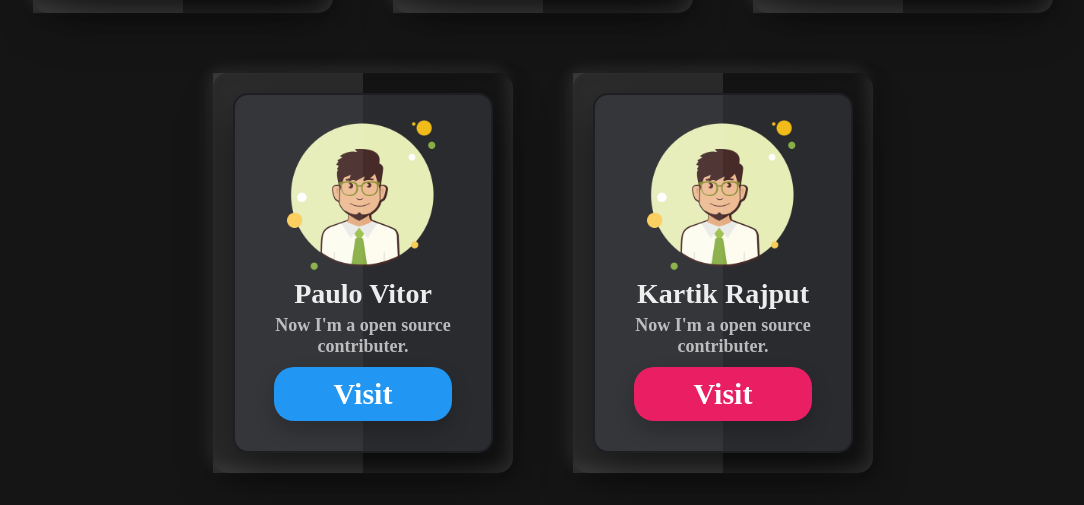
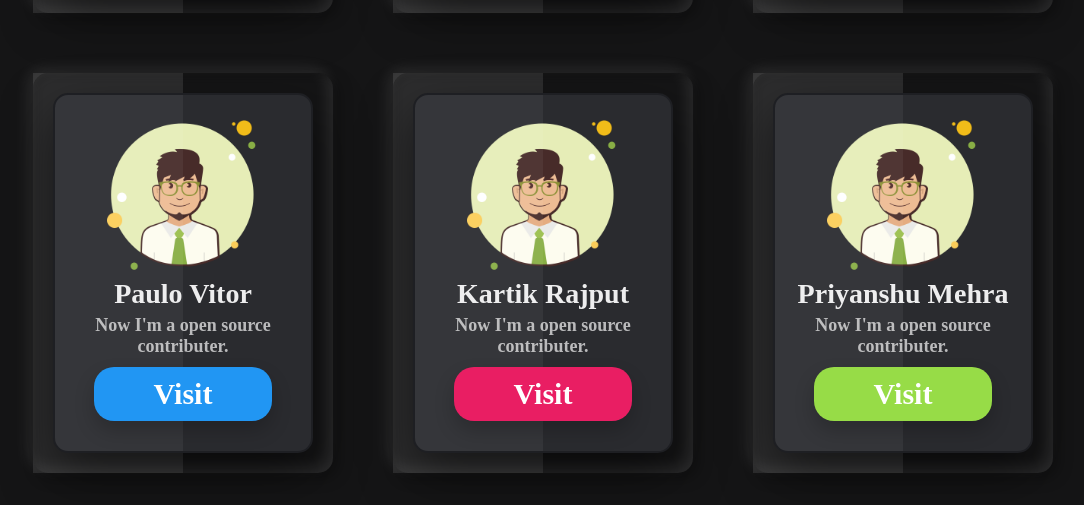
Before and after one commit to astroidworld/NAME-CARD_hacktoberfest, a React (Create React App) app: page / in a window 1280 px wide. Shown: the part 1994-2499 px from the top of the page, without its empty margins (97-1181 px from the left). Built offline with nearby package versions, Linux system fonts and the light colour scheme.

Commit message:
Update listApi.js

```diff
--- a/src/component/basic/listApi.js
+++ b/src/component/basic/listApi.js
@@ -100,6 +100,13 @@ const List = [
         link: "https://github.com/kartikvirendrar",
     },
 
+    {
+        image: "/images/male.png",
+        firstName: "Priyanshu",
+        lastName: "Mehra",
+        link: "https://github.com/Priyanshu95663",
+    },
+
 
 ];
 
```
